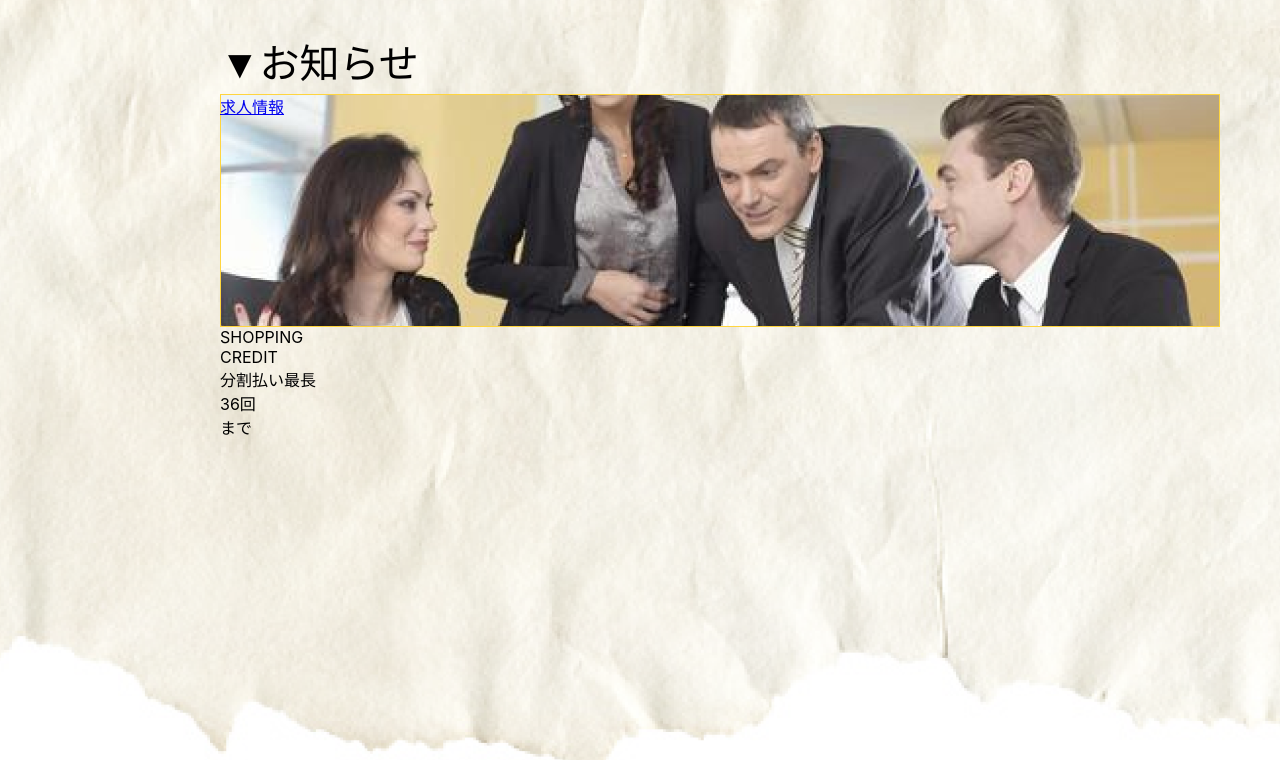
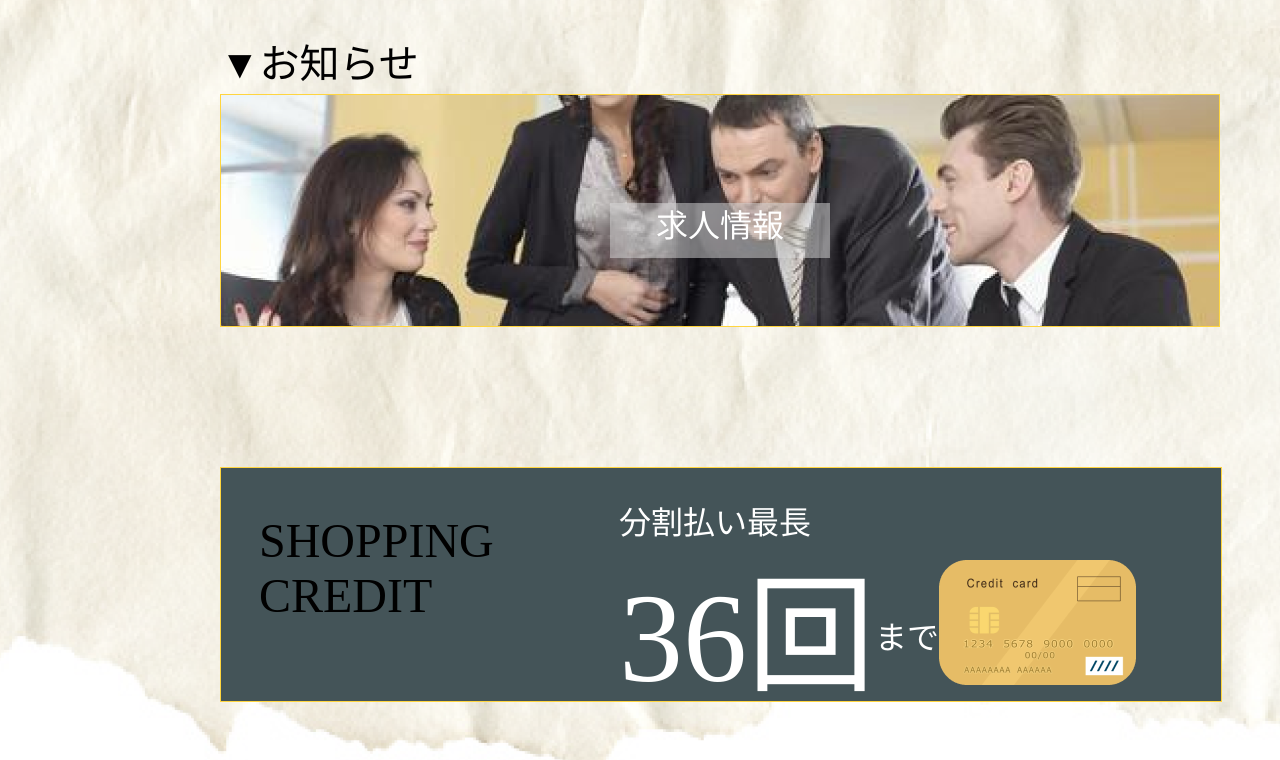
Before and after one commit to takumi-uezono0/cryptid-shopsite, a React (Create React App) app: page / in a window 1280 px wide. Shown: the part 633-1393 px from the top of the page. Built offline with nearby package versions, Linux system fonts and the light colour scheme.

Commit message:
fix:news

```diff
--- a/src/components/News/News.css
+++ b/src/components/News/News.css
@@ -17,9 +17,104 @@
 
   padding-top: 40px;
 }
-
-.NewsFrame #recruit {
+/* -------------------------------------- */
+.Recruit #recruit {
   width: 1000px;
   height: 233px;
   background-image: url("../../../images/Rectangle 3.png");
+  background-size: auto;
+  background-repeat: no-repeat;
+  padding-top: 20px;
+  display: flex;
 }
+
+.Recruit #recruitBack {
+  background-color: rgba(217, 217, 217, 0.5);
+
+  width: 220px;
+  height: 55px;
+  margin: auto;
+}
+
+.Recruit a {
+  font-family: "Zen Kaku Gothic Antique";
+  font-style: normal;
+  font-weight: 400;
+  font-size: 32px;
+  line-height: 46px;
+
+  text-align: center;
+  text-decoration: none;
+  color: #ffffff;
+}
+/* --------------------------------- */
+.Credit {
+  width: 1000px;
+  height: 233px;
+  background: #445458;
+  border: 1px solid #ffd53f;
+
+  margin-top: 120px;
+}
+.Credit a {
+  text-decoration: none;
+}
+
+.shopping {
+  margin-top: 45px;
+  margin-left: 38px;
+  width: 280px;
+  height: 120px;
+
+  float: left;
+}
+
+.shopping #shopping {
+  font-family: "Zen Old Mincho";
+  font-style: normal;
+  font-size: 48px;
+
+  color: #000000;
+}
+
+.bunkatu {
+  weight: 340px;
+  height: 185px;
+  margin-top: 32px;
+  margin-left: 80px;
+
+  float: left;
+}
+
+.bunkatu #setumei {
+  font-family: "Zen Old Mincho";
+  font-style: normal;
+  font-weight: 400;
+  font-size: 32px;
+  line-height: 46px;
+
+  color: #ffffff;
+}
+
+.bunkatu #bunkatu {
+  font-family: "Zen Old Mincho";
+  font-style: normal;
+  font-weight: 400;
+  font-size: 128px;
+  line-height: 185px;
+
+  color: #ffffff;
+}
+
+.bunkatu sub {
+  float: right;
+  font-family: "Zen Old Mincho";
+  font-size: 32px;
+  color: #ffffff;
+}
+
+.Credit img {
+  weight: 197px;
+  height: auto;
+  margin-top: 92px;
+}
--- a/src/components/News/News.js
+++ b/src/components/News/News.js
@@ -1,23 +1,35 @@
 import React from "react";
 import "./News.css";
+import CreditImage from "./images/money_credit-card_13598 1 (1).png";
 
 const News = () => {
   return (
     <div className="NewsFrame">
       <div className="NewsList">
         <div id="title">▼お知らせ</div>
-        <a href="#">
-          <div id="recruit">求人情報</div>
+
+        <div className="Recruit">
+          <a id="recuitA" href="#">
+            <div id="recruit">
+              <div id="recruitBack">求人情報</div>
+            </div>
           </a>
-        <div className="credit">
+        </div>
+
+        <div className="Credit">
+          <a id="creditA" href="#">
+            <div className="shopping">
               <div id="shopping">SHOPPING</div>
               <div id="shopping">CREDIT</div>
+            </div>
             <div className="bunkatu">
               <div id="setumei">分割払い最長</div>
-            <div id="bunkatu">36回</div>
-            <div id="made">まで</div>
+              <div id="bunkatu">
+                36回<sub>まで</sub>
               </div>
-          <div id="creditImage"></div>
+            </div>
+            <img src={CreditImage} />
+          </a>
         </div>
       </div>
     </div>
```
Also changed, not shown: src/components/News/images/money_credit-card_13598 1 (1).png (added). Lines whose indentation alone changed are shown as unchanged.
